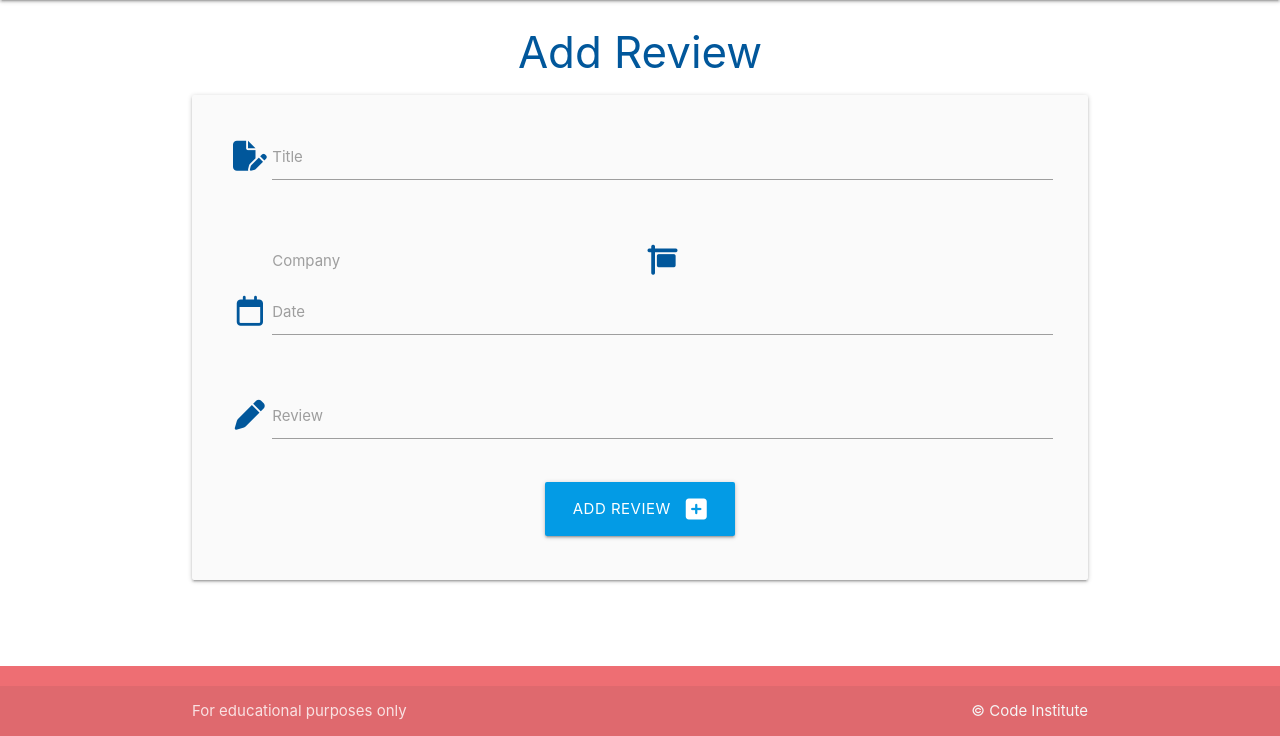
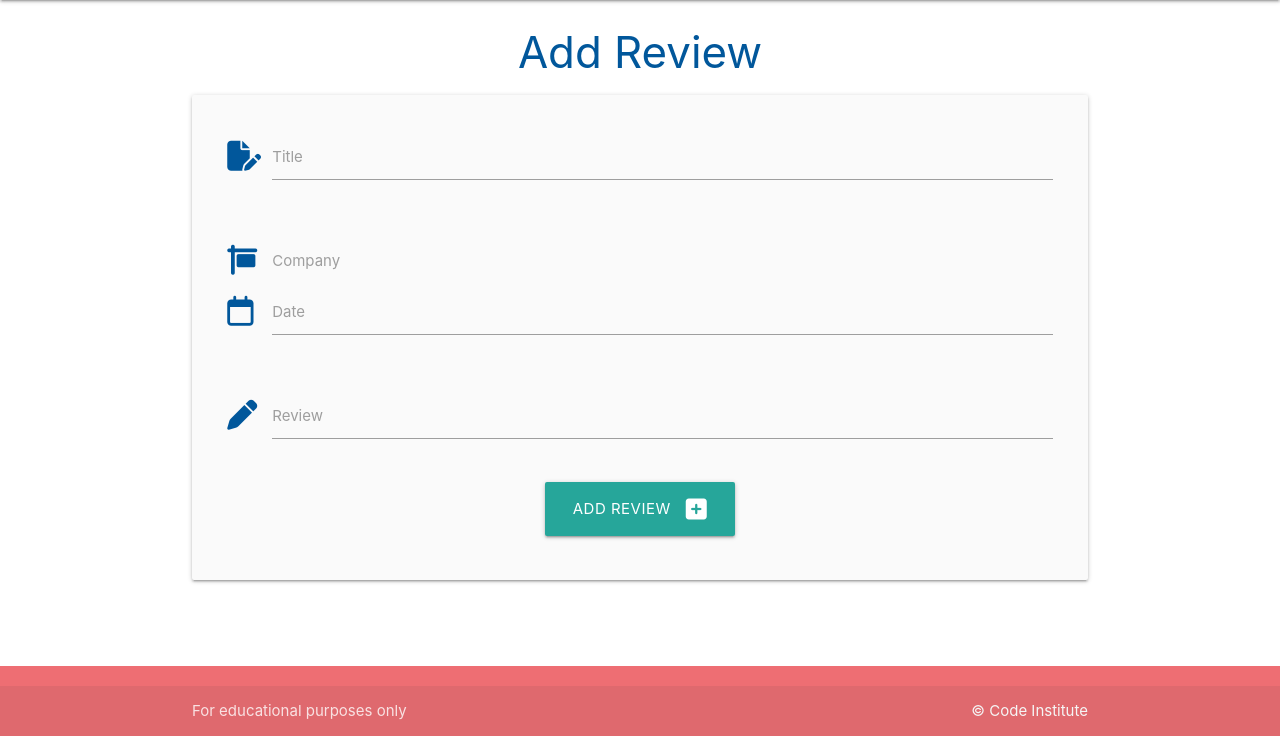
Before and after one commit to Seanl80/Blind-Hunter, a Flask app: page /add_review in a window 1280 px wide. Shown: the part 64-800 px from the top of the page. Run offline with Flask 2, Linux system fonts and the light colour scheme.

Commit message:
buttons styled same

```diff
--- a/blindhunter/templates/add_company.html
+++ b/blindhunter/templates/add_company.html
@@ -42,7 +42,7 @@
       </div>
         <div class="row">
             <div class="col s12 center-align">
-                <button type="submit" class="btn-large light-blue darken-1">
+                <button type="submit" class="btn-large green accent-4">
                     Add Company <i class="fas fa-plus-square right"></i>
                 </button>
             </div>
--- a/blindhunter/templates/add_review.html
+++ b/blindhunter/templates/add_review.html
@@ -6,33 +6,33 @@
 <div class="row card-panel grey lighten-5">
     <form class="col s12" method="POST" action="{{ url_for('add_review') }}">
       <div class="row">
-        <div class="input-field col s12 center-align">
+        <div class="input-field col s12">
           <i class="fa-solid fa-file-pen prefix light-blue-text text-darken-4"></i>
             <input id="review_name" name="review_name" minlength="3" maxlength="25" type="text" class="validate" required>
             <label for="review_name">Title</label>
         </div>
       </div>
       <div class="row">
-        <div class="input-field col s12 center-align">
+        <div class="input-field col s12">
           <i class="fa-solid fa-sign-hanging prefix light-blue-text text-darken-4"></i>
             <select id="company_id" name="company_id" class="validate" required>
-              <option value="" disabled selected>Choose Company</option>
-                    {% for company in companies %}
-                        <option value="{{ company.id }}">{{ company.company_name }}</option>
-                    {% endfor %}
+            <option value="" disabled selected>Choose Company</option>
+                {% for company in companies %}
+                  <option value="{{ company.id }}">{{ company.company_name }}</option>
+                {% endfor %}
             </select>
             <label for="company_id">Company</label>
         </div>
       </div>
       <div class="row">
-        <div class="input-field col s12 center-align">
+        <div class="input-field col s12">
           <i class="fa-regular fa-calendar prefix light-blue-text text-darken-4"></i>
             <input id="date" name="date" type="text" class="datepicker validate" required>
             <label for="date">Date</label>
         </div>
       </div>
       <div class="row">
-        <div class="input-field col s12 center-align">
+        <div class="input-field col s12">
           <i class="fa-solid fa-pen prefix light-blue-text text-darken-4"></i>
             <input id="description" name="description" minlength="3" maxlength="25" type="text" class="validate" required>
             <label for="description">Review</label>
@@ -40,7 +40,7 @@
       </div>
         <div class="row">
             <div class="col s12 center-align">
-                <button type="submit" class="btn-large light-blue darken-1">
+                <button type="submit" class="btn-large mgreen accent-4">
                     Add Review <i class="fas fa-plus-square right"></i>
                 </button>
             </div>
--- a/blindhunter/templates/edit_company.html
+++ b/blindhunter/templates/edit_company.html
@@ -42,7 +42,7 @@
       </div>
         <div class="row">
             <div class="col s12 center-align">
-                <button type="submit" class="btn-large light-blue darken-1">
+                <button type="submit" class="btn-large green accent-4">
                     Edit Company <i class="fas fa-edit right"></i>
                 </button>
             </div>
```
Also changed, not shown: blindhunter/templates/edit_review.html (+5 -5 lines).
